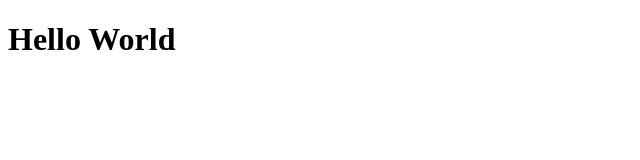
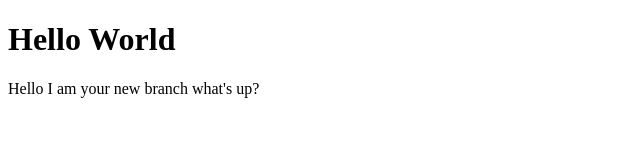
Before and after one commit to techtohasib/branch, a plain HTML site: page index.html in a window 1280 px wide. Shown: the whole page, without its empty margins (0-640 px from the left). Drawn offline with Linux system fonts and the light colour scheme.

Commit message:
new branch launch

```diff
--- a/index.html
+++ b/index.html
@@ -8,5 +8,6 @@
 </head>
 <body>
     <h1>Hello World</h1>
+    <p>Hello I am your new branch what's up?</p>
 </body>
 </html>
```
